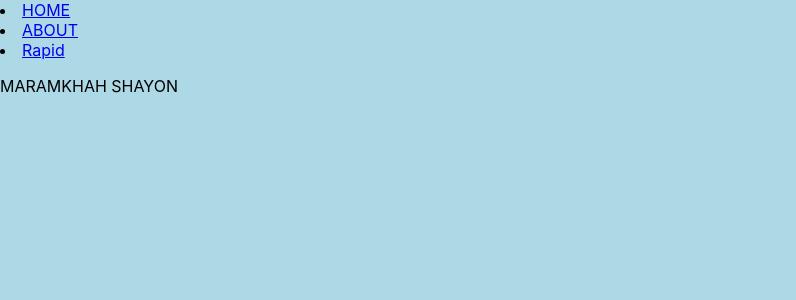
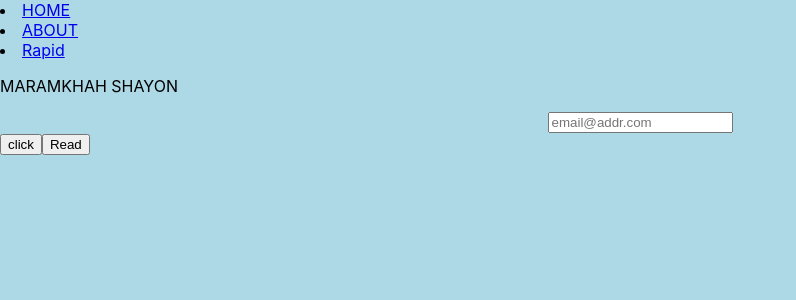
Before and after one commit to frost00/react-example, a React (Create React App) app: page /changeit in a window 1280 px wide. Shown: the top 300 px of the page, without its empty margins (0-796 px from the left). Built offline with nearby package versions, Linux system fonts and the light colour scheme.

Commit message:
communication with server

```diff
--- a/src/rapid.js
+++ b/src/rapid.js
@@ -1,12 +1,44 @@
 import './style/style3.css';
+import axios from 'axios'
 import React, {useState,useEffect}from "react";
 
 
 export default function ComponentThree(){
+  const [email,setEmail] = useState("");
+
+  var message;
+  const btnHit =()=>{
+    axios.request("http://localhost:3001/api/message").then(function (response) {
+      const obj = response.data;
+      message=obj
+      console.log(obj);
+      alert(message);
+    }).catch(function (error) {
+      console.error(error);
+    });
+  }
+  const btnRead = () =>
+  {
+    axios.request("http://localhost:3001/api/read").then(function (response) {
+      const obj = response.data;
+      console.log(obj);
+      alert(obj);
+    }).catch(function (error) {
+      console.error(error);
+    });
+  }
+
+
   return (
 
     <div>
      <p> MARAMKHAH SHAYON</p>
+     <input id="inOne" type="text" onChange={(e)=>{
+          setEmail(e.target.value)
+        }} placeholder="email@addr.com" name="email"/>
+
+     <button onClick={btnHit}>click</button>
+     <button onClick={btnRead}>Read</button>
     </div>
   );
 }
--- a/src/welcome.js
+++ b/src/welcome.js
@@ -11,16 +11,6 @@ export default function ComponentOne(){
   useEffect(()=>{
 
   })
-
-  const readdb = () =>
-  {
-    axios.request("http://localhost:3001/api/read").then(function (response) {
-      const obj = response.data;
-      console.log(obj);
-    }).catch(function (error) {
-      console.error(error);
-    });
-  }
 
   const btnsubmit =()=>
   {
```
Also changed, not shown: 1 other file (tests, documents, lock files or other folders).
